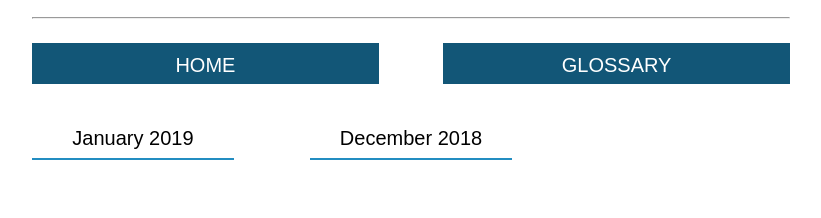
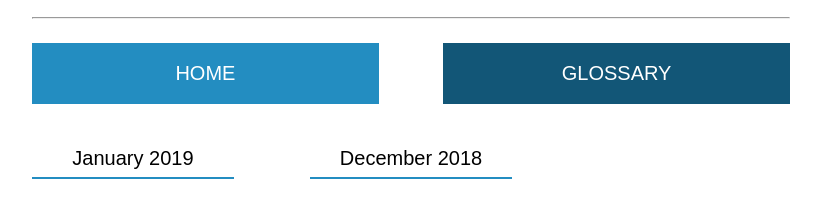
Before and after one commit to UAB-IT/reports, a plain HTML site: page index.html in a window 1280 px wide. In both pictures the pointer is over the link "HOME". Shown: the part 554-772 px from the top of the page, without its empty margins (229-1050 px from the left). Drawn offline with Linux system fonts and the light colour scheme.

Commit message:
Add files via upload

```diff
--- a/archive.html
+++ b/archive.html
@@ -16,6 +16,10 @@
       background-color: var(--darkblue);
       color: white;
       text-transform: uppercase;
+      padding: 1rem;
+    }
+    .menu a:hover{
+      background-color: var(--blue);
     }
   </style>
   <div class="sectheader">
```
